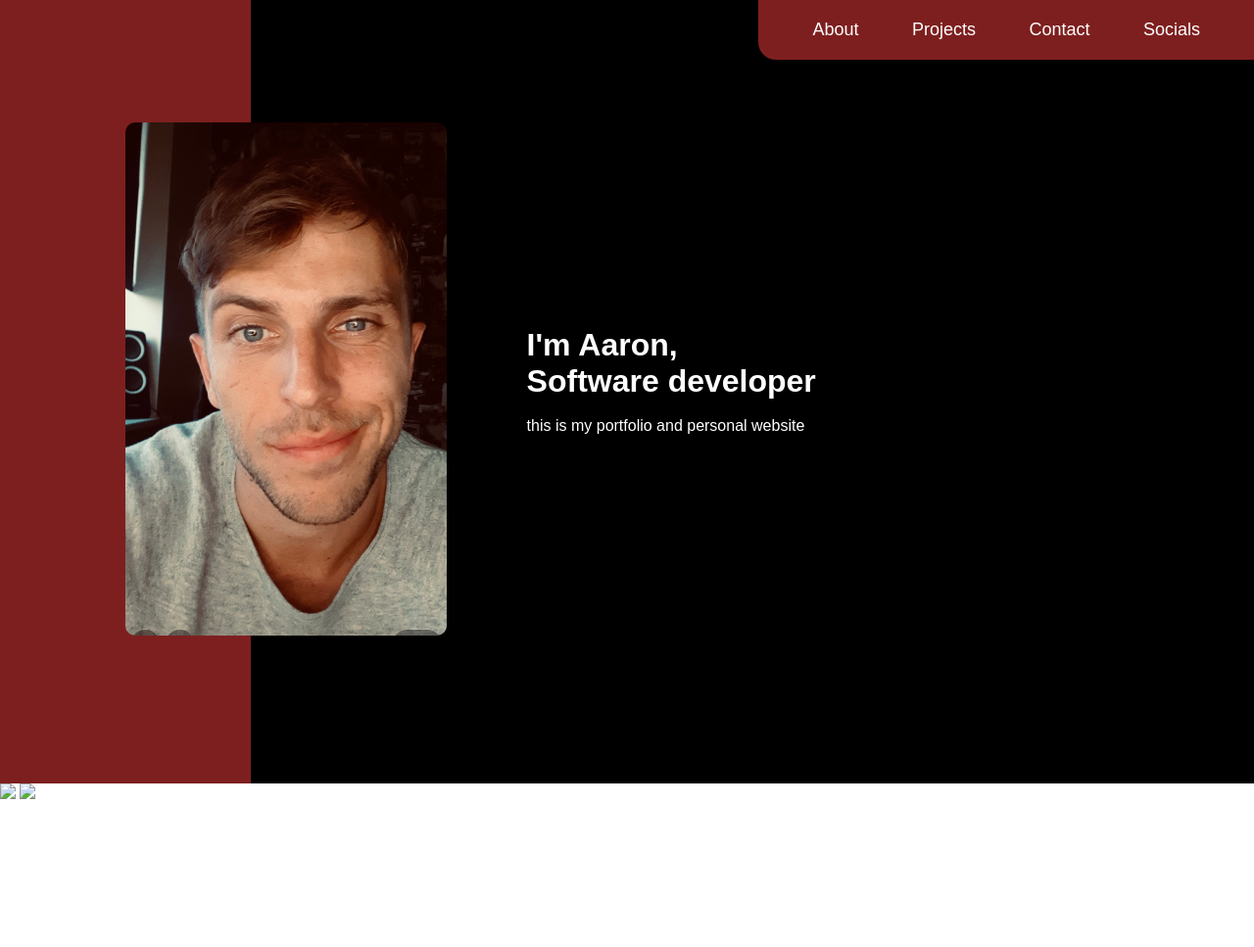
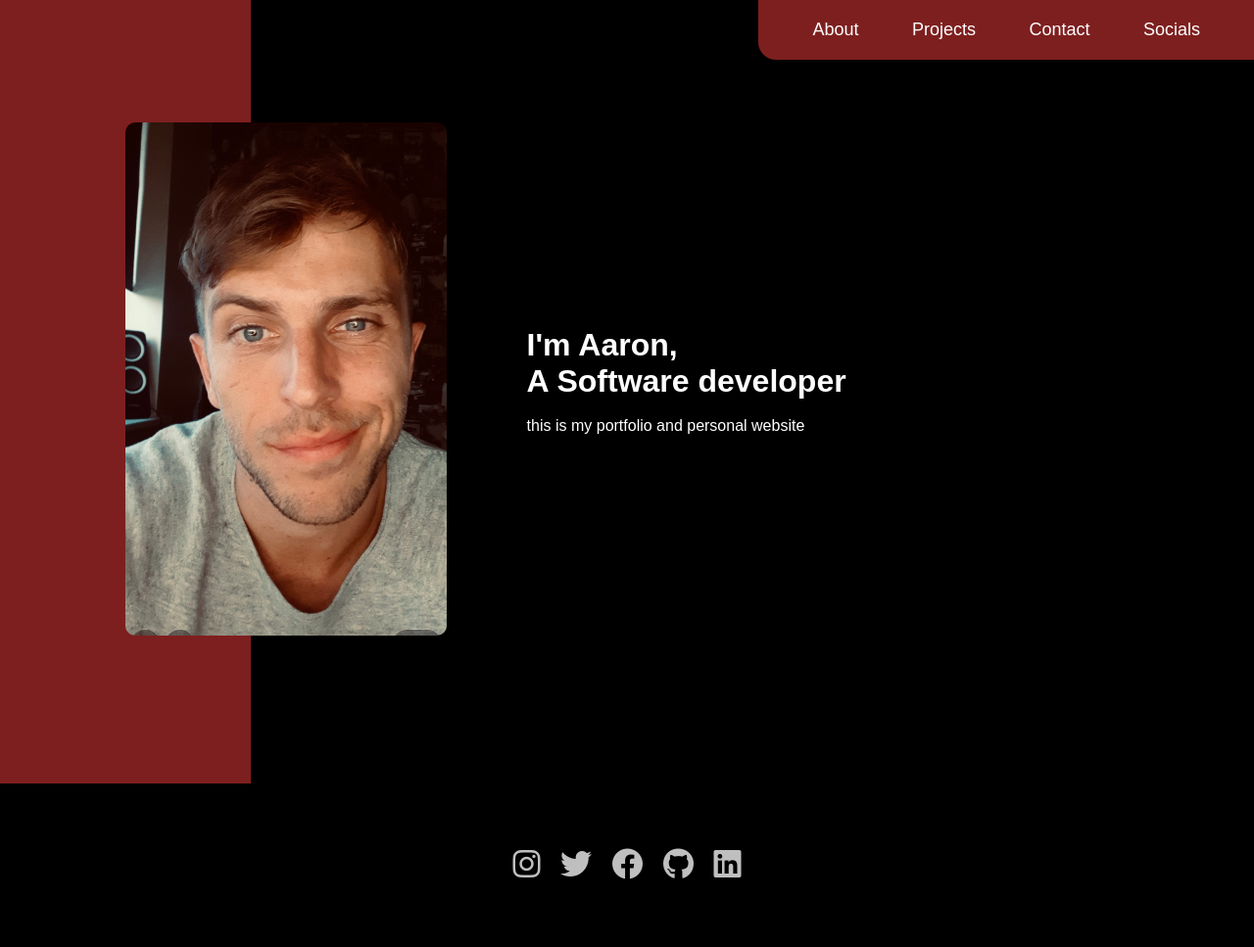
Before and after one commit to Kaptainkiely/portfolio-project, a plain HTML site: page indexP.html in a window 1280 px wide. Shown: the whole page at 98% size. Before the commit the page ends 820 px from the top, so only its background shows below. Drawn offline with Linux system fonts and the light colour scheme.

Commit message:
added social media icons

```diff
--- a/indexP.html
+++ b/indexP.html
@@ -3,6 +3,7 @@
     <meta name="viewpoint" content="width=device-width, inital-scale=1.0">
     <title>Aaron kiely portfolio website</title>
     <link rel="stylesheet" href="styles.css">
+    <link rel="stylesheet" href="https://cdnjs.cloudflare.com/ajax/libs/font-awesome/6.1.2/css/all.min.css" integrity="sha512-1sCRPdkRXhBV2PBLUdRb4tMg1w2YPf37qatUFeS7zlBy7jJI8Lf4VHwWfZZfpXtYSLy85pkm9GaYVYMfw5BC1A==" crossorigin="anonymous" referrerpolicy="no-referrer" />
 <head>
 
 
@@ -33,27 +34,22 @@
                     <img src="images/portfoliop.jpg">
                 </div>
                 <div class="right-col">
-                    <h1>I'm Aaron,<br> Software developer<br></h1>
+                    <h1>I'm Aaron,<br> A Software developer<br></h1>
                     <br>
                     <p>this is my portfolio and personal website </p>
 
                 </div>
             </div>
     </div>
-<footer class="footer">
-<div class="footer-content">
-<div class=""icon">
-<img src="images/githubcat.png">
-<img src="images/twitterbird.png">
 
-</div>
-
-
-</div>
-
-
-</footer>
-
+    <section class="footer">
+        <div class="social">
+            <a href="#"><i class="fab fa-instagram"></i></a>
+            <a href="#"><i class="fab fa-twitter"></i></a>
+            <a href="#"><i class="fab fa-facebook"></i></a>
+            <a href="#"><i class="fab fa-github"></i></a>
+            <a href="#"><i class="fab fa-linkedin"></i></a>
+        </div>
 
 
 
--- a/styles.css
+++ b/styles.css
@@ -80,3 +80,37 @@ margin-top:5%;
     border-radius: 10px;
 
 }
+
+.footer{
+
+  padding: 40px 0;
+  background-color: #000;
+
+
+}
+
+.footer .social{
+
+text-align: center;
+padding: 25px;
+color: #fff;
+
+
+}
+
+.footer .social a{
+
+font-size: 32px;
+color: #fff;
+display: inline-block;
+margin: 0 8px;
+opacity: 0.75;
+
+}
+
+.footer .social a:hover {
+
+opacity: 0.9;
+font-size: 40px;
+
+}
```
Also changed, not shown: images/facebook button.jpeg (added), images/linkedin.jpeg (added), images/linkedin1.jpeg (added), images/twitter.webp (added), images/twitterbird.png (added), 2 other files.
